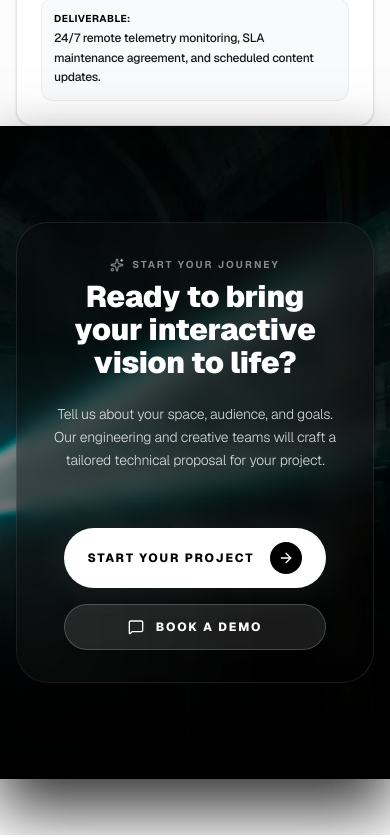
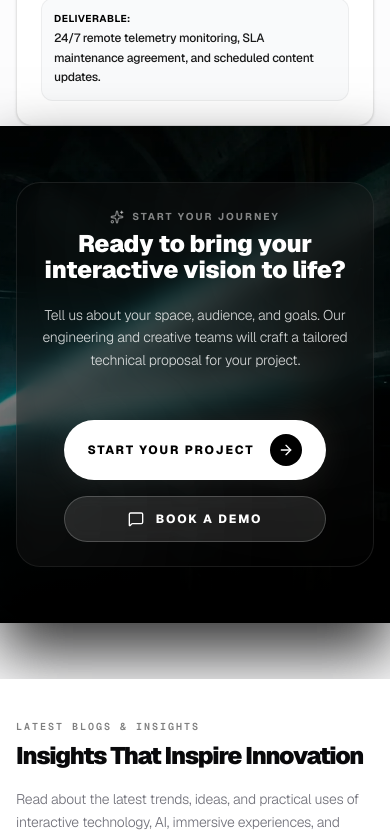
Before and after one commit to student261/projection, a Next.js app: page / in a window 390 px wide. Shown: the part 9840-10678 px from the top of the page. Built offline with nearby package versions, Linux system fonts and the light colour scheme.

Commit message:
Comprehensive audit: fine-tune mobile typography clamps and card padding across all pages

```diff
--- a/app/blogs/BlogListingClient.tsx
+++ b/app/blogs/BlogListingClient.tsx
@@ -45,7 +45,7 @@ export default function BlogListingClient({ blogs }: { blogs: Blog[] }) {
               placeholder="Search insights..."
               value={searchQuery}
               onChange={(e) => setSearchQuery(e.target.value)}
-              className="w-full pl-12 pr-4 py-3 bg-white border border-black/10 rounded-xl text-sm focus:outline-none focus:ring-2 focus:ring-black/20 transition-all"
+              className="w-full pl-12 pr-4 py-3 bg-white border border-black/10 rounded-xl text-base sm:text-sm focus:outline-none focus:ring-2 focus:ring-black/20 transition-all"
             />
           </div>
 
--- a/app/blogs/[slug]/page.tsx
+++ b/app/blogs/[slug]/page.tsx
@@ -296,12 +296,12 @@ export default async function BlogPostPage({ params }: { params: Promise<{ slug:
         </div>
 
         {/* Main Headline */}
-        <h1 className="text-4xl sm:text-6xl lg:text-7xl font-black tracking-tight leading-[1.04] text-black mb-8 max-w-5xl">
+        <h1 className="font-black tracking-tight leading-[1.08] text-black mb-6 sm:mb-8 max-w-5xl text-[clamp(1.85rem,5.5vw,4.5rem)]">
           {post.title}
         </h1>
 
         {/* Subtitle / Deck */}
-        <p className="text-xl sm:text-2xl font-light leading-relaxed text-black/75 max-w-4xl mb-12">
+        <p className="text-base sm:text-xl lg:text-2xl font-light leading-relaxed text-black/75 max-w-4xl mb-8 sm:mb-12">
           {post.subtitle}
         </p>
 
--- a/app/blogs/page.tsx
+++ b/app/blogs/page.tsx
@@ -49,7 +49,7 @@ export default function BlogsPage() {
 
       {/* Engaging Page Header */}
       <section className="px-4 sm:px-6 lg:px-8 pt-16 pb-12 max-w-screen-2xl mx-auto w-full">
-        <h1 className="text-4xl sm:text-6xl lg:text-7xl font-black tracking-tight leading-[1.05] text-black">
+        <h1 className="font-black tracking-tight leading-[1.08] text-black text-[clamp(1.85rem,5.5vw,4.5rem)]">
           The Spatial Intelligence Journal
         </h1>
         <p className="mt-6 text-base sm:text-lg lg:text-xl font-light text-black/70 max-w-2xl leading-relaxed">
--- a/app/projects/[slug]/page.tsx
+++ b/app/projects/[slug]/page.tsx
@@ -994,7 +994,7 @@ export default async function CaseStudyPage(props: { params: Promise<{ slug: str
             </div>
 
             {/* Project Title */}
-            <h1 className="text-3xl sm:text-5xl lg:text-6xl font-black text-white tracking-tight leading-[1.06] drop-shadow-2xl">
+            <h1 className="font-black text-white tracking-tight leading-[1.08] drop-shadow-2xl text-[clamp(1.85rem,5.5vw,4rem)]">
               {project.title}
             </h1>
 
@@ -1082,7 +1082,7 @@ export default async function CaseStudyPage(props: { params: Promise<{ slug: str
 
           <div className="grid grid-cols-1 lg:grid-cols-2 gap-6 sm:gap-8 items-stretch">
             {/* Challenge (Elevated Dark Slate Card) */}
-            <div className="p-8 sm:p-10 rounded-3xl border border-neutral-800 bg-neutral-950 text-white flex flex-col justify-between shadow-2xl relative overflow-hidden group">
+            <div className="p-5 sm:p-8 lg:p-10 rounded-3xl border border-neutral-800 bg-neutral-950 text-white flex flex-col justify-between shadow-2xl relative overflow-hidden group">
               <div className="absolute top-0 right-0 w-48 h-48 bg-red-500/10 rounded-full blur-3xl pointer-events-none" />
               <div className="space-y-4 relative z-10">
                 <div className="flex items-center justify-between">
@@ -1106,7 +1106,7 @@ export default async function CaseStudyPage(props: { params: Promise<{ slug: str
             </div>
 
             {/* Objective (Elevated Pure White Card) */}
-            <div className="p-8 sm:p-10 rounded-3xl border border-black/10 bg-white text-black flex flex-col justify-between shadow-xl relative overflow-hidden group">
+            <div className="p-5 sm:p-8 lg:p-10 rounded-3xl border border-black/10 bg-white text-black flex flex-col justify-between shadow-xl relative overflow-hidden group">
               <div className="absolute top-0 right-0 w-48 h-48 bg-blue-500/5 rounded-full blur-3xl pointer-events-none" />
               <div className="space-y-4 relative z-10">
                 <div className="flex items-center justify-between">
--- a/components/FAQSection.tsx
+++ b/components/FAQSection.tsx
@@ -135,10 +135,10 @@ export default function FAQSection() {
                     isOpen ? "max-h-[1000px] opacity-100 mt-3" : "max-h-0 opacity-0"
                   }`}
                 >
-                  <p className="pl-9 text-neutral-600 font-light leading-relaxed text-sm sm:text-base">
+                  <p className="pl-6 sm:pl-9 text-neutral-600 font-light leading-relaxed text-sm sm:text-base">
                     {faq.a}
                   </p>
-                  <div className="pl-9 mt-3">
+                  <div className="pl-6 sm:pl-9 mt-3">
                     <Link
                       href="/contact"
                       className="text-xs font-bold uppercase tracking-wider text-black hover:text-neutral-500 inline-flex items-center gap-1.5 transition-colors border-b border-black/20 hover:border-black/50 pb-0.5"
--- a/components/MasterIndustryContent.tsx
+++ b/components/MasterIndustryContent.tsx
@@ -198,7 +198,7 @@ export default function MasterIndustryContent() {
             <Layers className="w-3.5 h-3.5 text-white/50" />
             <span>INDUSTRY SOLUTIONS ECOSYSTEM</span>
           </div>
-          <h1 className="text-4xl sm:text-5xl md:text-6xl lg:text-7xl font-black text-white mb-4 sm:mb-6 tracking-tight leading-[1.06] drop-shadow-2xl max-w-4xl text-balance">
+          <h1 className="font-black text-white mb-4 sm:mb-6 tracking-tight leading-[1.08] drop-shadow-2xl max-w-4xl text-balance text-[clamp(1.85rem,5.5vw,4.5rem)]">
             Built for Every Industry. Designed for Every Experience.
           </h1>
           <p className="text-white/80 max-w-2xl mx-auto text-sm sm:text-base lg:text-lg font-light leading-relaxed mb-8 sm:mb-10">
--- a/components/MasterSolutionContent.tsx
+++ b/components/MasterSolutionContent.tsx
@@ -199,7 +199,7 @@ export default function MasterSolutionContent({ data }: { data: SolutionFullData
             initial={{ opacity: 0, y: 20 }}
             animate={{ opacity: 1, y: 0 }}
             transition={{ delay: 0.1 }}
-            className="text-4xl sm:text-6xl lg:text-7xl font-black text-white mb-4 sm:mb-6 max-w-4xl mx-auto drop-shadow-2xl tracking-tight leading-[1.05]"
+            className="font-black text-white mb-4 sm:mb-6 max-w-4xl mx-auto drop-shadow-2xl tracking-tight leading-[1.08] text-[clamp(1.85rem,5.5vw,4.5rem)]"
           >
             {data.heroHeading}
           </motion.h1>
--- a/components/ui/HugeCTA.tsx
+++ b/components/ui/HugeCTA.tsx
@@ -31,7 +31,7 @@ export default function HugeCTA({
   bgImg = "/images/architectural_light_beam.jpg",
 }: HugeCTAProps = {}) {
   return (
-    <section className="relative z-10 py-24 lg:py-32 overflow-hidden bg-black text-white w-full shadow-[0_30px_60px_rgba(0,0,0,0.8)]">
+    <section className="relative z-10 py-14 sm:py-24 lg:py-32 overflow-hidden bg-black text-white w-full shadow-[0_30px_60px_rgba(0,0,0,0.8)]">
       {/* Full-width Background Image */}
       <div className="absolute inset-0 z-0">
         <SafeImage
@@ -49,7 +49,7 @@ export default function HugeCTA({
           whileInView={{ opacity: 1, y: 0 }}
           viewport={{ once: true }}
           transition={{ duration: 0.8, delay: 0.1 }}
-          className="p-8 sm:p-12 lg:p-16 rounded-[2rem] lg:rounded-[3rem] bg-black/40 backdrop-blur-md border border-white/10 text-white relative overflow-hidden flex flex-col lg:flex-row items-center justify-between gap-10 shadow-2xl shadow-black/20"
+          className="p-6 sm:p-12 lg:p-16 rounded-[1.5rem] sm:rounded-[2rem] lg:rounded-[3rem] bg-black/40 backdrop-blur-md border border-white/10 text-white relative overflow-hidden flex flex-col lg:flex-row items-center justify-between gap-8 lg:gap-10 shadow-2xl shadow-black/20"
         >
           {/* Animated Background Glows */}
           <div className="absolute inset-0 pointer-events-none overflow-hidden">
@@ -58,12 +58,12 @@ export default function HugeCTA({
           </div>
 
           {/* Left Side Content */}
-          <div className="relative z-10 max-w-2xl text-center lg:text-left space-y-4">
-            <div className="inline-flex items-center justify-center lg:justify-start gap-2 text-[10px] sm:text-[11px] font-bold uppercase tracking-[0.2em] text-white/50 mb-2">
+          <div className="relative z-10 max-w-2xl text-center lg:text-left space-y-3 sm:space-y-4">
+            <div className="inline-flex items-center justify-center lg:justify-start gap-2 text-[10px] sm:text-[11px] font-bold uppercase tracking-[0.2em] text-white/50 mb-1 sm:mb-2">
               <Sparkles className="w-3.5 h-3.5" />
               <span>{badge}</span>
             </div>
-            <h4 className="text-white text-3xl sm:text-4xl lg:text-5xl font-black leading-[1.1]">
+            <h4 className="text-white text-2xl sm:text-4xl lg:text-5xl font-black leading-[1.1]">
               {title}
             </h4>
             <p className="text-sm sm:text-base text-white/80 font-light leading-relaxed pt-2 max-w-xl mx-auto lg:mx-0">
```
